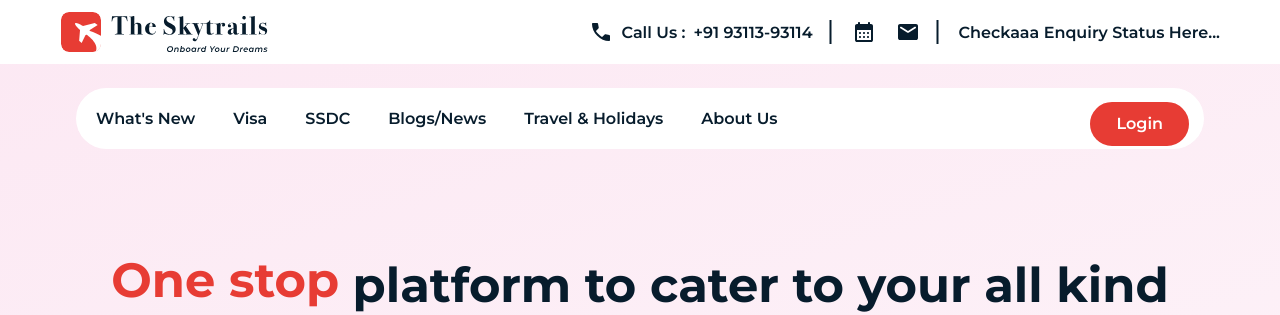
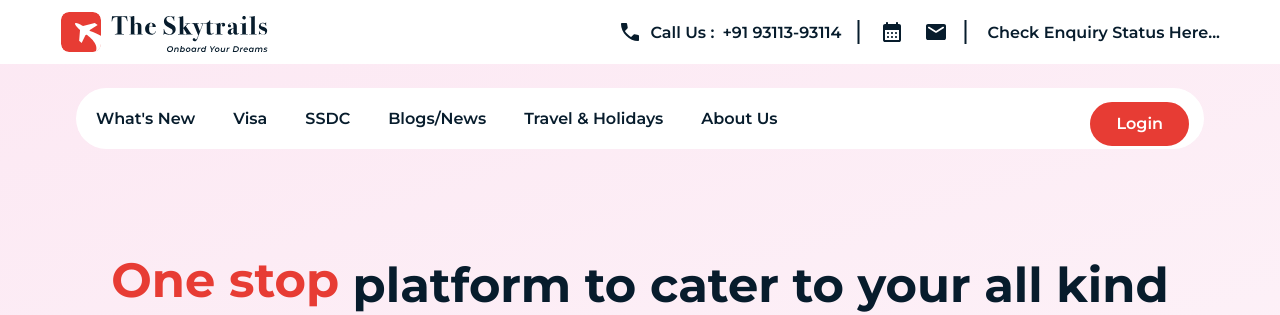
Before and after one commit to skytrails-production/VISA_Production, a Django app: template templates/VisaPage/Aboutus.html in a window 1280 px wide. Shown: the top 315 px of the page. Run offline with Django 3.2, Linux system fonts and the light colour scheme; the template is opened without the code that fills it, so the values that code supplies are empty; some libraries are stand-ins or nearby versions.

Commit message:
all updated

```diff
--- a/templates/VisaPage/Base/header.html
+++ b/templates/VisaPage/Base/header.html
@@ -37,7 +37,7 @@
                 <img src="{% static "visa/icons/seperator_topheader.svg" %}" alt="seperator" />
             </div>
             <p style="margin: 0">
-                <a href="https://crm.theskytrails.com/Check/Status/" style="text-decoration: none; color: inherit" target="_blank">Checkaaa Enquiry Status Here...</a>
+                <a href="https://crm.theskytrails.com/Check/Status/" style="text-decoration: none; color: inherit" target="_blank">Check Enquiry Status Here...</a>
             </p>
 
         </div>
```
